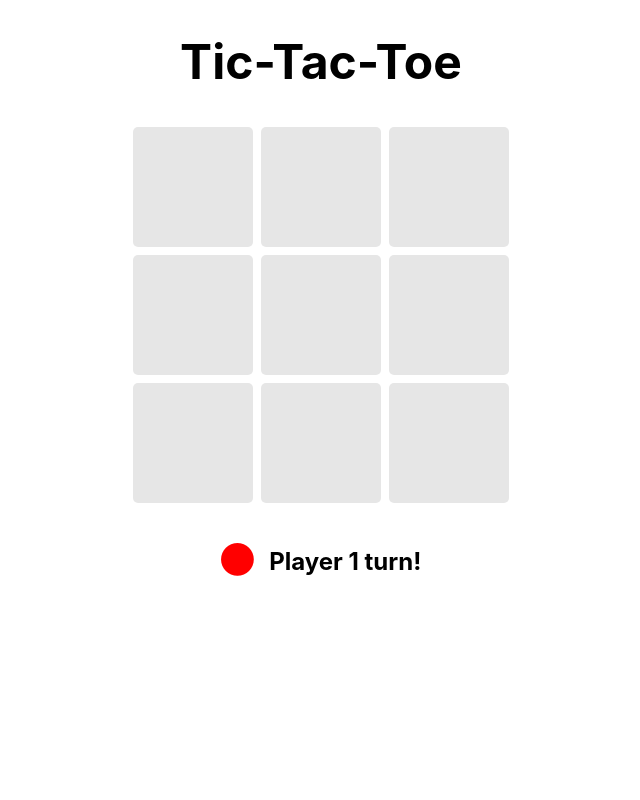
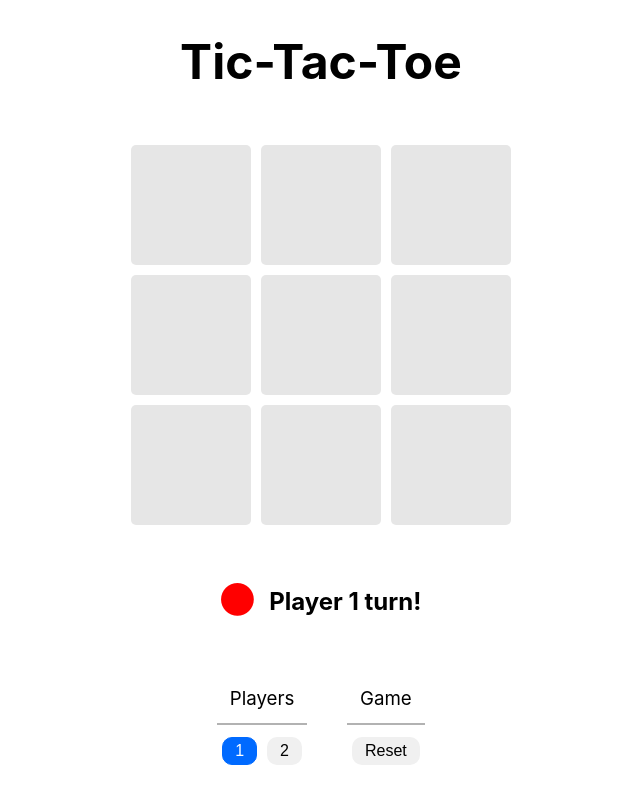
Before and after one commit to alessandro-sherhey/tic-tac-toe, a React (Create React App) app: page / in a window 1280 px wide. Shown: the whole page, without its empty margins (319-959 px from the left). Built offline with nearby package versions, Linux system fonts and the light colour scheme.

Commit message:
Finished base version of the game

```diff
--- a/src/App.js
+++ b/src/App.js
@@ -1,22 +1,70 @@
-import React, {useState} from 'react';
+import React, {useEffect, useState} from 'react';
 
 import './styles/App.css';
 
 import Game from './components/Game';
 import TurnIndicator from './components/TurnIndicator';
 import WinnerIndicator from './components/WinnerIndicator';
+import Settings from './components/Settings';
 
 function App() {
   const [gameEnded, setGameEnded] = useState(false);
   const [turn, setTurn] = useState(1);
   const [winner, setWinner] = useState(null);
 
+  const [humanPlayers, setHumanPlayers] = useState(1);
+  const [player1Color, setPlayer1Color] = useState('#FF0000');
+  const [player2Color, setPlayer2Color] = useState('#00AEFF');
+  const [animations, setAnimations] = useState(true);
+
+  const [gameStatus, setGameStatus] = useState([
+    0, 0, 0, 0, 0, 0, 0, 0, 0
+  ]);
+
+  const resetGame = () => {
+    setTurn(1);
+    setGameEnded(false);
+    setWinner(null);
+    setGameStatus([
+        0, 0, 0, 0, 0, 0, 0, 0, 0
+    ]);
+}
+
   return (
     <div className="App">
       <h1>Tic-Tac-Toe</h1>
-      <Game turn={turn} setTurn={setTurn} winner={winner} setWinner={setWinner} gameEnded={gameEnded} setGameEnded={setGameEnded} />
-      <TurnIndicator turn={turn} gameEnded={gameEnded}/>
-      <WinnerIndicator winner={winner} />
+      <Game
+        gameStatus={gameStatus}
+        setGameStatus={setGameStatus}
+        turn={turn}
+        setTurn={setTurn}
+        humanPlayers={humanPlayers}
+        winner={winner}
+        setWinner={setWinner}
+        gameEnded={gameEnded}
+        setGameEnded={setGameEnded}
+        resetGame={resetGame}
+      />
+      <TurnIndicator
+        turn={turn}
+        gameEnded={gameEnded}
+        humanPlayers={humanPlayers}
+      />
+      <WinnerIndicator
+        winner={winner}
+        gameEnded={gameEnded}
+      />
+      <Settings
+        humanPlayers={humanPlayers}
+        setHumanPlayers={setHumanPlayers}
+        player1Color={player1Color}
+        setPlayer1Color={setPlayer1Color}
+        player2Color={player2Color}
+        setPlayer2Color={setPlayer2Color}
+        animations={animations}
+        setAnimations={setAnimations}
+        resetGame={resetGame}
+      />
     </div>
   );
 }
--- a/src/components/Game.jsx
+++ b/src/components/Game.jsx
@@ -1,15 +1,20 @@
 import React, { useEffect, useState } from 'react';
 import Cell from './Cell';
 
-const Game = ({ turn, setTurn, winner, setWinner, gameEnded, setGameEnded }) => {
-    const [humanPlayers, setHumanPlayers] = useState(1);
-
-    const [gameStatus, setGameStatus] = useState([
-        0, 0, 0, 0, 0, 0, 0, 0, 0
-    ]);
-
+const Game = ({
+    gameStatus,
+    setGameStatus,
+    turn,
+    setTurn,
+    humanPlayers,
+    winner,
+    setWinner,
+    gameEnded,
+    setGameEnded,
+    resetGame
+}) => {
     const updateCells = (id) => {
-        console.info('updateCells function called.');
+        // console.info('updateCells function called.');
         // console.log(`ID: ${id}     Player: ${player}`);
         if (!gameEnded) {
             setGameStatus((prev) => {
@@ -29,7 +34,7 @@ const Game = ({ turn, setTurn, winner, setWinner, gameEnded, setGameEnded }) =>
                 })
             })
         } else {
-            console.warn("Can't update cells! Game is ended.");
+            // console.warn("Can't update cells! Game is ended.");
         }
     }
 
@@ -50,7 +55,6 @@ const Game = ({ turn, setTurn, winner, setWinner, gameEnded, setGameEnded }) =>
 
 
     const checkWin = () => {
-        console.log('called')
         const winCombinations = [
             [0, 1, 2], // Top row
             [3, 4, 5], // Middle row
@@ -81,8 +85,6 @@ const Game = ({ turn, setTurn, winner, setWinner, gameEnded, setGameEnded }) =>
                 }
             }).filter((value) => value !== null)
         )
-        console.log(player1Array)
-        console.log(player2Array)
 
         for (let i = 0; i < winCombinations.length; i++) {
             const winCombination = winCombinations[i];
@@ -98,7 +100,6 @@ const Game = ({ turn, setTurn, winner, setWinner, gameEnded, setGameEnded }) =>
             }
 
             if (player1Won) {
-              console.warn('Player 1 has won!');
               setGameEnded(true);
               setWinner(1);
               break;
@@ -131,16 +132,18 @@ const Game = ({ turn, setTurn, winner, setWinner, gameEnded, setGameEnded }) =>
         checkWin();
     }, [gameStatus]);
 
-
+    useEffect(() => {
+        resetGame()
+    }, [humanPlayers])
 
     const aiSelect = () => {
-        console.info('aiSelect function called.');
+        // console.info('aiSelect function called.');
         let selected = false;
 
         while (selected === false) {
             let i = Math.floor(Math.random() * 8);
 
-            if (gameStatus[i] !== 1 && gameStatus[i] !== 2) {
+            if (gameStatus[i] !== 1 && gameStatus[i] !== 2 && !gameEnded) {
                 updateCells(i);
                 selected = true;
             }
@@ -169,6 +172,7 @@ const Game = ({ turn, setTurn, winner, setWinner, gameEnded, setGameEnded }) =>
                 return (
                     <Cell
                         id={index}
+                        key={index}
                         selectedBy={selectedBy}
                         updateCells={updateCells}
                     />
--- a/src/components/Settings.jsx
+++ b/src/components/Settings.jsx
@@ -0,0 +1,75 @@
+import React from "react";
+
+const Settings = ({
+    humanPlayers,
+    setHumanPlayers,
+    player1Color,
+    player2Color,
+    setPlayer1Color,
+    setPlayer2Color,
+    animations,
+    setAnimations,
+    resetGame
+}) => {
+    return (
+        <div className="settings">
+            <div className="setting">
+                <h3>Players</h3>
+                <div className="settingsGroup">
+                    <button
+                        onClick={() => setHumanPlayers(1)}
+                        className={humanPlayers === 1 ? 'selected' : null}
+                    >1</button>
+                    <button
+                        onClick={() => setHumanPlayers(2)}
+                        className={humanPlayers === 2 ? 'selected' : null}
+                    >2</button>
+                </div>
+            </div>
+            <div className="setting">
+                <h3>Game</h3>
+                <div className="settignsGroup">
+                    <button
+                        onClick={() => resetGame()}
+                    >Reset</button>
+                </div>
+            </div>
+            {/* <div className="setting">
+                <h3>Colors</h3>
+                <div className="settingsGroup">
+                    <div>
+                        <h4>Player 1</h4>
+                        <input
+                            type="color"
+                            value={player1Color}
+                            onChange={e => setPlayer1Color(e.target.value)}
+                        />
+                    </div>
+                    <div>
+                        <h4>Player 2</h4>
+                        <input
+                            type="color"
+                            value={player2Color}
+                            onChange={e => setPlayer2Color(e.target.value)}
+                        />
+                    </div>
+                </div>
+            </div>
+            <div className="setting">
+                <h3>Animations</h3>
+                <div className="settingsGroup">
+                    <button
+                        onClick={() => setAnimations(true)}
+                        className={animations ? 'selected' : null}
+                    >Enable</button>
+                    <button
+                        onClick={() => setAnimations(false)}
+                        className={!animations ? 'selected' : null}
+                    >Disable</button>
+                </div>
+            </div> */}
+        </div>
+    )
+}
+
+export default Settings;
--- a/src/components/TurnIndicator.jsx
+++ b/src/components/TurnIndicator.jsx
@@ -1,6 +1,6 @@
 import React from "react";
 
-const TurnIndicator = ({turn, gameEnded}) => {
+const TurnIndicator = ({turn, gameEnded, humanPlayers}) => {
     const circleClass = () => {
         switch (turn) {
             case 1:
@@ -16,7 +16,7 @@ const TurnIndicator = ({turn, gameEnded}) => {
                 <h2>
                     <span className={`turnCircle ${circleClass()}`}>⬤</span>
                     { turn === 1 && "Player 1 turn!" }
-                    { turn === 2 && "Player 2 turn!" }
+                    { (turn === 2 && humanPlayers === 2) ? "Player 2 turn!" : null}
                 </h2>
             )}
         </div>
--- a/src/components/WinnerIndicator.jsx
+++ b/src/components/WinnerIndicator.jsx
@@ -1,10 +1,11 @@
 import React from "react";
 
-const WinnerIndicator = ({winner}) => {
+const WinnerIndicator = ({winner, gameEnded}) => {
     return (
         <div className="winnerIndicator">
             { winner === 1 && <h2>Player 1 won!</h2>}
             { winner === 2 && <h2>Player 2 won!</h2>}
+            {(gameEnded && !winner) && <h2>It's a tie!</h2>}
         </div>
     )
 }
--- a/src/styles/App.css
+++ b/src/styles/App.css
@@ -25,6 +25,8 @@ input[type="color"] {
 .game {
   display: grid;
   grid-template-columns: repeat(3, 1fr);
+  gap: 10px;
+  height: fit-content;
 }
 
 .cell {
@@ -32,7 +34,6 @@ input[type="color"] {
   width: 120px;
   height: 120px;
   background-color: rgb(230, 230, 230);
-  margin: 4px;
   font-size: 1.5rem;
 
   border-radius: 5px;
@@ -79,82 +80,65 @@ input[type="color"] {
   }
 }
 
+.settings {
+  display: flex;
+  justify-content: center;
+  margin: 0 0 30px 0;
+  padding: 0;
 
-#message {
-  animation: winner-text 1s ease infinite alternate-reverse;
+  > .setting {
+    margin: 0 20px;
+
+    > h3 {
+      padding-bottom: 13px;
+      border-bottom: 2px solid rgba(0, 0, 0, 0.3);
     }
 
-#turnIndicator i {
-  margin-right: 10px;
+    > .settingsGroup > div {
+      display: flex;
+      align-items: center;
+
+      > input[type="color"] {
+        margin: 0 0 0 20px;
+        border-radius: 4px;
+        padding: 1px 3px;
+        background-color: rgba(0, 0, 0, 0.3);
       }
 
-#settings {
-  display: flex;
-  position: absolute;
-  bottom: 20px;
+      > h4 {
+        margin: 10px 0;
+      }
+    }
+  }
 }
 
-#settings div {
-  margin: 0 20px;
-}
-
-#settings i {
-  margin-right: 8px;
-  opacity: 0.75;
-}
-
-#settings h2 {
-  padding-bottom: 13px;
-  border-bottom: 2px solid rgba(0,0,0,0.3);
-}
-
-#settings button {
+button {
   font-size: 1rem;
   margin: 5px 5px;
   padding: 4px 12px;
   background-color: rgba(240, 240, 240, 1);
-  border: none;
+  border: 1px solid transparent;
   border-radius: 10px;
+  transition: 100ms ease;
 
-  transition: 100ms ease;
+  &.selected {
+    background-color: rgb(0, 106, 255);
+    border: 1px solid rgb(0, 106, 255);
+    color: white;
   }
 
-#settings button:hover {
+  &:hover {
     cursor: pointer;
-  background-color: rgba(230,230, 230, 1);
+    border: 1px solid rgb(0, 106, 255);
 
-  transition: 100ms ease;
+    &:not(.selected) {
+      background-color: rgba(230, 230, 230, 1);
+    }
   }
 
-#settings button.selected:hover {
-  background-color: rgb(0, 106, 255);
+  &:active {
+    scale: 0.9;
   }
-
-#settings button:active {
-  scale: 0.9;
-  transition: 100ms ease;
-}
-
-#settings button.selected {
-  color: white;
-  background-color: rgb(0, 106, 255);
-}
-
-#settings div div {
-  display: flex;
-  flex-direction: column;
-  justify-content: center;
-  align-items: center;
-  margin: 0;
-}
-
-#settings div div.horizontal {
-  flex-direction: row;
-  justify-content: space-between;
-}
-
-i.fa-star {
-  /* animation: rotate 2.5s ease infinite normal; */
 }
 
 @media (prefers-color-scheme: dark) {
@@ -163,20 +147,40 @@ i.fa-star {
       background-color: rgb(20, 20, 20);
   }
 
-  .cells {
+  .cell {
       background-color: rgb(50, 50, 50);
+
+      &:hover:not(.player1Selected):not(.player2Selected) {
+        background-color: rgb(75, 75, 75);
+      }
   }
 
-  .cells:hover {
-      background-color: rgb(75, 75, 75);
+  .settings {
+    > .setting > h3 {
+      border-bottom: 2px solid rgba(255, 255, 255, 0.1);
+    }
   }
 
-  .cells.playerSelected:hover {
-      background-color: var(--red);
+  button {
+    color: white;
+    background-color: rgb(50, 50, 50);
+
+    &:hover {
+
+      &:not(.selected) {
+        background-color: rgba(75, 75, 75, 1);
+      }
+    }
+  }
 }
 
-  .cells.aiSelected:hover {
-      background-color: var(--blue);
+@media only screen and (max-width: 700px) {
+  .game {
+    gap: 6px;
+  }
+  .cell {
+    width: 90px;
+    height: 90px;
   }
 }
 
--- a/src/styles/index.css
+++ b/src/styles/index.css
@@ -12,8 +12,15 @@ body {
   -moz-osx-font-smoothing: grayscale;
   text-align: center;
   display: flex;
+  justify-content: center;
+}
+
+.App {
+  display: flex;
   flex-direction: column;
   align-items: center;
+  justify-content: space-between;
+  height: 100vh;
 }
 
 code {
```
Lines whose indentation alone changed are shown as unchanged.
